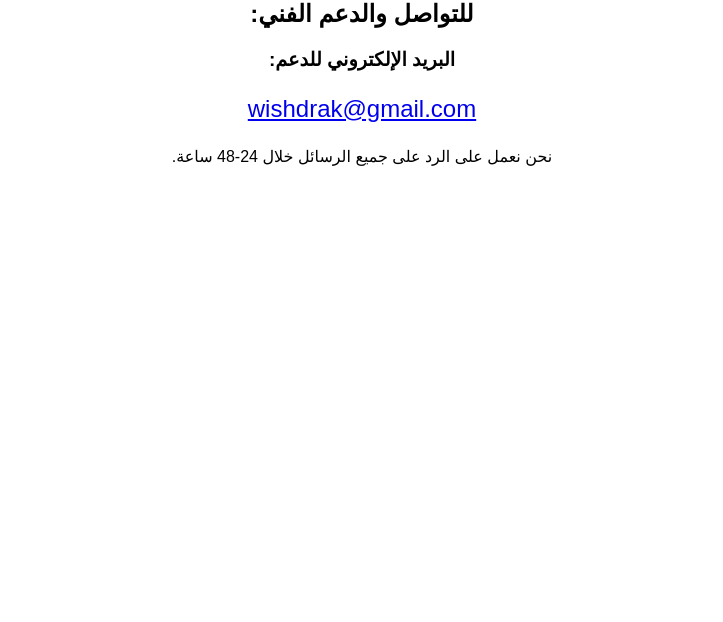
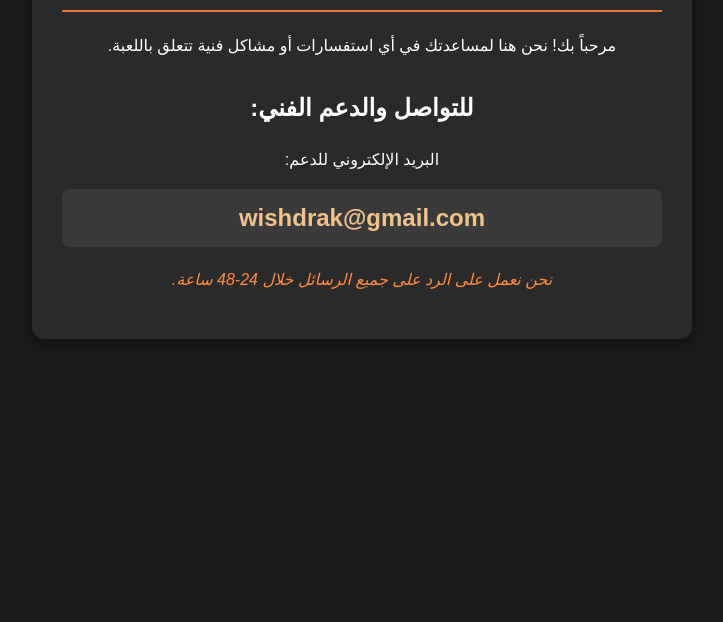
Before and after one commit to wishdrak/ibrahim.github.io, a plain HTML site: page index.html in a window 1280 px wide. Shown: the part 178-800 px from the top of the page, without its empty margins (278-1001 px from the left). Drawn offline with Linux system fonts and the light colour scheme.

Commit message:
Update index.html

```diff
--- a/index.html
+++ b/index.html
@@ -2,19 +2,69 @@
 <html>
 <head>
     <meta charset="UTF-8">
-    <title>وش دراك؟ | Support</title>
+    <title>وش دراك؟ | دعم العملاء</title>
     <meta name="viewport" content="width=device-width, initial-scale=1.0">
+    <style>
+        /* التنسيقات العامة */
+        body {
+            font-family: 'Arial', sans-serif;
+            text-align: center;
+            padding: 20px;
+            background-color: #1a1a1a; /* خلفية داكنة (مثل لون التطبيق) */
+            color: #ffffff; /* لون النص أبيض */
+            direction: rtl; /* اتجاه النص من اليمين لليسار */
+            line-height: 1.6;
+            margin: 0;
+        }
+        .container {
+            max-width: 600px;
+            margin: 50px auto;
+            padding: 30px;
+            border-radius: 12px;
+            background-color: #2a2a2a; /* حاوية داخلية داكنة */
+            box-shadow: 0 4px 12px rgba(0, 0, 0, 0.4);
+        }
+        /* تنسيق العناوين */
+        h1 {
+            color: #FF8C42; /* اللون البرتقالي الأساسي للعبة */
+            border-bottom: 2px solid #E67A32;
+            padding-bottom: 15px;
+        }
+        h2 {
+            color: #ffffff;
+            margin-top: 30px;
+        }
+        /* تنسيق رابط البريد الإلكتروني */
+        .email-link {
+            font-size: 1.5em;
+            font-weight: bold;
+            color: #F0C38E; /* لون ذهبي/فاتح */
+            text-decoration: none; /* إزالة الخط تحت الرابط */
+            display: block; /* جعل الرابط في سطر مستقل */
+            margin: 10px 0;
+            padding: 10px;
+            background-color: #3a3a3a;
+            border-radius: 8px;
+            transition: background-color 0.3s;
+        }
+        .email-link:hover {
+            background-color: #555;
+        }
+        .response-time {
+            color: #FF8C42;
+            font-style: italic;
+            margin-top: 20px;
+        }
+    </style>
 </head>
-<body dir="rtl" style="font-family: Arial, sans-serif; text-align: center; padding: 50px;">
-    <h1>دعم لعبة وش دراك؟</h1>
-    <p>مرحباً بك! نحن هنا لمساعدتك في أي استفسارات أو مشاكل فنية تتعلق باللعبة.</p>
-    <h2>للتواصل والدعم الفني:</h2>
-    <p style="font-size: 1.2em; font-weight: bold;">
-        البريد الإلكتروني للدعم:
-    </p>
-    <p style="font-size: 1.5em; color: #FF8C42;">
-        <a href="mailto:wishdrak@gmail.com">wishdrak@gmail.com</a>
-    </p>
-    <p>نحن نعمل على الرد على جميع الرسائل خلال 24-48 ساعة.</p>
+<body>
+    <div class="container">
+        <h1>دعم لعبة وش دراك؟</h1>
+        <p>مرحباً بك! نحن هنا لمساعدتك في أي استفسارات أو مشاكل فنية تتعلق باللعبة.</p>
+        <h2>للتواصل والدعم الفني:</h2>
+        <p>البريد الإلكتروني للدعم:</p>
+        <a class="email-link" href="mailto:wishdrak@gmail.com">wishdrak@gmail.com</a>
+        <p class="response-time">نحن نعمل على الرد على جميع الرسائل خلال 24-48 ساعة.</p>
+    </div>
 </body>
 </html>
```
